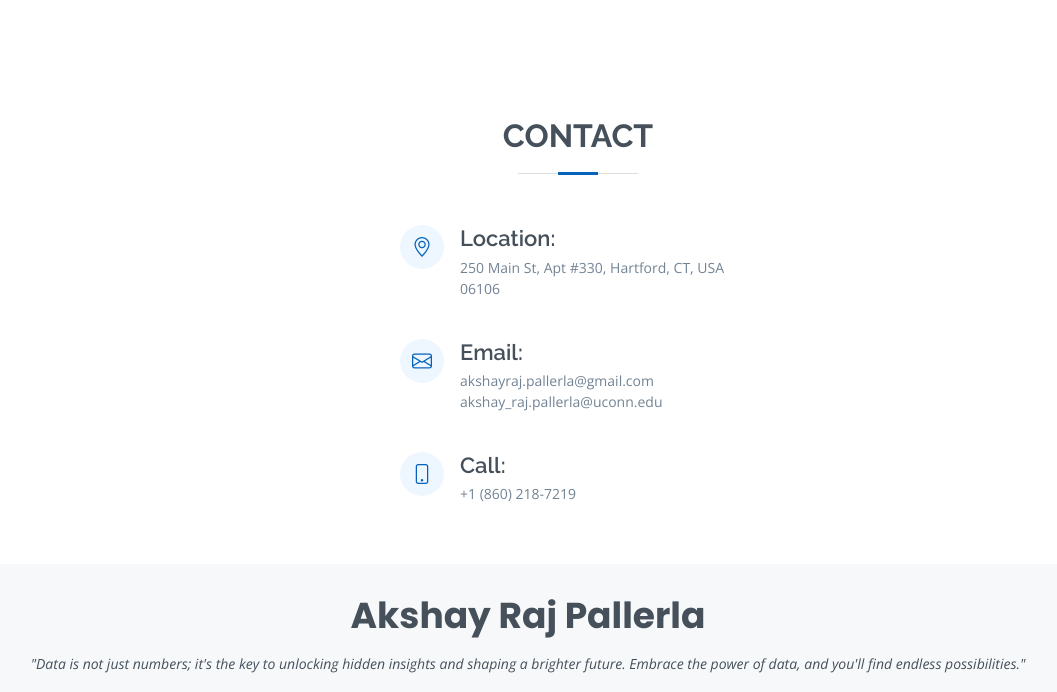
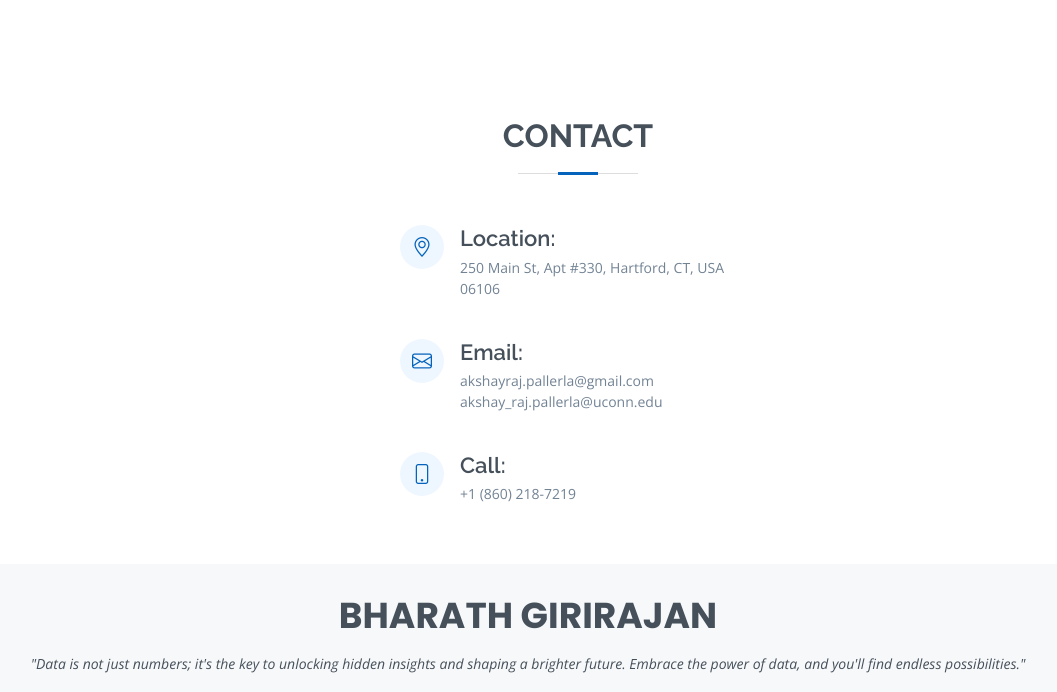
Before and after one commit to Bharath0726/BharathGirirajan_Portfolio, a plain HTML site: page index.html in a window 1280 px wide. Shown: the part 6220-6912 px from the top of the page, without its empty margins (112-1169 px from the left). Drawn offline with nearby package versions, Linux system fonts and the light colour scheme; files whose address does not match are found by name.

Commit message:
Update index.html

```diff
--- a/index.html
+++ b/index.html
@@ -7,7 +7,7 @@
   <meta charset="utf-8">
   <meta content="width=device-width, initial-scale=1.0" name="viewport">
   <meta name="image" property="og:image" content="assets/img/hero-bg.jpg">
-  <title>Akshay Raj's Portfolio</title>
+  <title>Bharath Girirajan</title>
   <meta content="" name="description">
   <meta content="" name="keywords">
 
@@ -981,7 +981,7 @@
   <!-- ======= Footer ======= -->
   <footer id="footer">
     <div class="container">
-      <h3>Akshay Raj Pallerla</h3>
+      <h3>BHARATH GIRIRAJAN</h3>
       <p>"Data is not just numbers; it's the key to unlocking hidden insights and shaping a brighter future. Embrace the
         power of data, and you'll find endless possibilities."</p>
       <div class="social-links">
```
